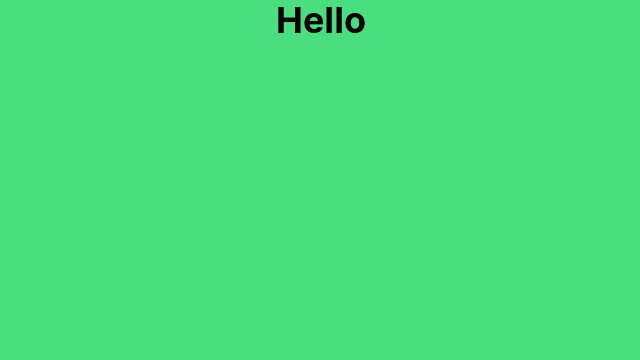
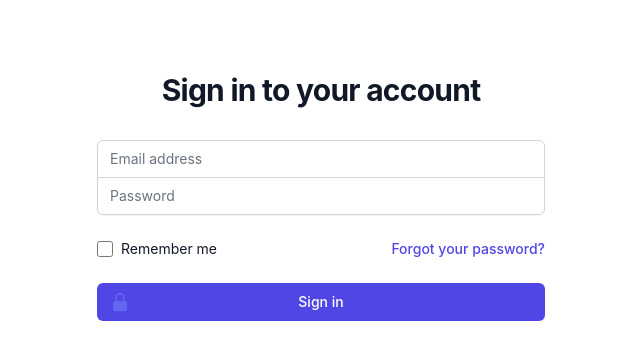
Before and after one commit to LuisAlbertoATOS/OnlineStore-React, a React (Create React App) app in the folder online-store/: page / in a window 1280 px wide. Shown: the top 360 px of the page, without its empty margins (319-959 px from the left). Built offline with nearby package versions, Linux system fonts and the light colour scheme.

Commit message:
base template

```diff
--- a/online-store/src/App.js
+++ b/online-store/src/App.js
@@ -1,11 +1,12 @@
 import './App.css';
+import SignInForm from './forms/SignInForm';
 
 function App() {
   return (
     <div className="App">
-      <div className='h-screen bg-green-400'>
-        <h1 className='h-full text-4xl font-bold'>Hello</h1>
-      </div>
+        <div>
+          <SignInForm/>
+        </div>
     </div>
   );
 }
--- a/online-store/src/forms/SignInForm.jsx
+++ b/online-store/src/forms/SignInForm.jsx
@@ -2,7 +2,51 @@ import React from 'react'
 
 const SignInForm = () => {
   return (
-    <div>SignInForm</div>
+   <div class="flex min-h-full items-center justify-center py-12 px-4 sm:px-6 lg:px-8">
+  <div class="w-full max-w-md space-y-8">
+    <div>
+
+      <h2 class="mt-6 text-center text-3xl font-bold tracking-tight text-gray-900">Sign in to your account</h2>
+
+    </div>
+    <form class="mt-8 space-y-6" action="#" method="POST">
+      <input type="hidden" name="remember" value="true"/>
+      <div class="-space-y-px rounded-md shadow-sm">
+        <div>
+          <label for="email-address" class="sr-only">Email address</label>
+          <input id="email-address" name="email" type="email" autocomplete="email" required class="relative block w-full appearance-none rounded-none rounded-t-md border border-gray-300 px-3 py-2 text-gray-900 placeholder-gray-500 focus:z-10 focus:border-indigo-500 focus:outline-none focus:ring-indigo-500 sm:text-sm" placeholder="Email address"/>
+        </div>
+        <div>
+          <label for="password" class="sr-only">Password</label>
+          <input id="password" name="password" type="password" autocomplete="current-password" required class="relative block w-full appearance-none rounded-none rounded-b-md border border-gray-300 px-3 py-2 text-gray-900 placeholder-gray-500 focus:z-10 focus:border-indigo-500 focus:outline-none focus:ring-indigo-500 sm:text-sm" placeholder="Password"/>
+        </div>
+      </div>
+
+      <div class="flex items-center justify-between">
+        <div class="flex items-center">
+          <input id="remember-me" name="remember-me" type="checkbox" class="h-4 w-4 rounded border-gray-300 text-indigo-600 focus:ring-indigo-500"/>
+          <label for="remember-me" class="ml-2 block text-sm text-gray-900">Remember me</label>
+        </div>
+
+        <div class="text-sm">
+          <a href="#" class="font-medium text-indigo-600 hover:text-indigo-500">Forgot your password?</a>
+        </div>
+      </div>
+
+      <div>
+        <button type="submit" class="group relative flex w-full justify-center rounded-md border border-transparent bg-indigo-600 py-2 px-4 text-sm font-medium text-white hover:bg-indigo-700 focus:outline-none focus:ring-2 focus:ring-indigo-500 focus:ring-offset-2">
+          <span class="absolute inset-y-0 left-0 flex items-center pl-3">
+
+            <svg class="h-5 w-5 text-indigo-500 group-hover:text-indigo-400" xmlns="http://www.w3.org/2000/svg" viewBox="0 0 20 20" fill="currentColor" aria-hidden="true">
+              <path fill-rule="evenodd" d="M10 1a4.5 4.5 0 00-4.5 4.5V9H5a2 2 0 00-2 2v6a2 2 0 002 2h10a2 2 0 002-2v-6a2 2 0 00-2-2h-.5V5.5A4.5 4.5 0 0010 1zm3 8V5.5a3 3 0 10-6 0V9h6z" clip-rule="evenodd" />
+            </svg>
+          </span>
+          Sign in
+        </button>
+      </div>
+    </form>
+  </div>
+</div>
   )
 }
 
```
